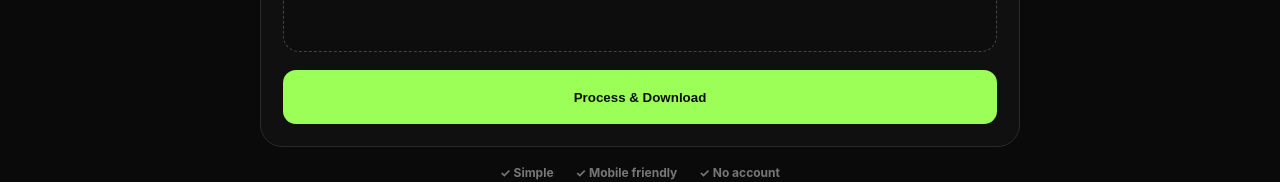
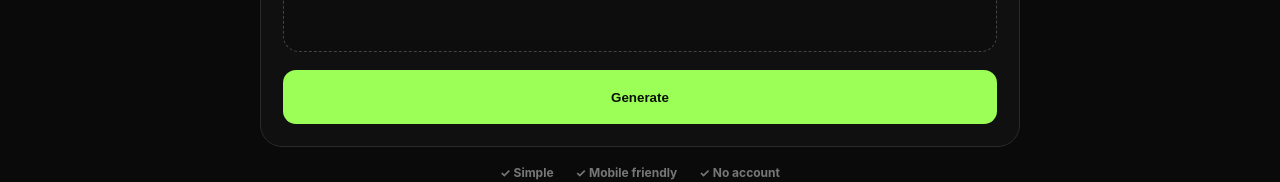
Before and after one commit to Manojpatil7711/Vidzora, a Next.js app: page /tools/compress-pdf in a window 1280 px wide. Shown: the part 477-659 px from the top of the page. Built offline with nearby package versions, Linux system fonts and the light colour scheme.

Commit message:
Add optional sponsor step to tool generation

```diff
--- a/app/tools/[tool]/ToolClient.tsx
+++ b/app/tools/[tool]/ToolClient.tsx
@@ -22,6 +22,8 @@ const cfg: Record<K, { t: string; d: string; a: string; m?: boolean }> = {
   "image-converter": { t: "JPG PNG WebP Converter", d: "Convert images between JPG, PNG and WebP.", a: "image/jpeg,image/png,image/webp" },
   "image-cropper": { t: "Image Cropper", d: "Crop an image and download the result.", a: "image/jpeg,image/png,image/webp" },
 };
+
+const toolSponsorLinks = ["https://omg10.com/4/11918611","https://omg10.com/4/11918610","https://omg10.com/4/11918605","https://omg10.com/4/11565407","https://omg10.com/4/11566837","https://omg10.com/4/11587733"];
 
 function dl(b: Blob, n: string) {
   const a = document.createElement("a");
@@ -131,6 +133,8 @@ export default function ToolClient({ tool }: { tool: K }) {
   const [q, setQ] = useState(75);
   const [fmt, setFmt] = useState("image/jpeg");
   const [crop, setCrop] = useState({ x: 0, y: 0, w: 800, h: 600 });
+  const [showSponsor, setShowSponsor] = useState(false);
+  const [sponsorIndex, setSponsorIndex] = useState(0);
 
   async function run() {
     if (!files.length) return setMsg("Choose a file first.");
@@ -227,10 +231,11 @@ export default function ToolClient({ tool }: { tool: K }) {
           <label>Width<input type="number" value={crop.w} onChange={e => setCrop({ ...crop, w: +e.target.value })} /></label>
           <label>Height<input type="number" value={crop.h} onChange={e => setCrop({ ...crop, h: +e.target.value })} /></label>
         </div>}
-        <button className="toolRun" disabled={busy} onClick={run}>{busy ? "Processing…" : "Process & Download"}</button>
+        <button className="toolRun" disabled={busy} onClick={() => { setSponsorIndex(i => (i + 1) % toolSponsorLinks.length); setShowSponsor(true); }}>{busy ? "Processing…" : "Generate"}</button>
         {msg && <div className="toolMessage">{msg}</div>}
       </div>
       <div className="toolTrust"><b>✓ Simple</b><b>✓ Mobile friendly</b><b>✓ No account</b></div>
+      {showSponsor && <div className="sponsorModal" role="dialog" aria-modal="true" aria-label="Sponsored offer"><div className="sponsorModalCard"><div className="sponsorBannerLabel">ADVERTISEMENT</div><h3>Support Vidzora</h3><p>Vidzora is free to use. You may view this sponsored offer, or continue directly to generate your file.</p><a href={toolSponsorLinks[sponsorIndex]} target="_blank" rel="nofollow sponsored noopener noreferrer" className="sponsorModalSponsor">View sponsor ↗</a><div className="sponsorModalActions"><button type="button" className="sponsorModalContinue" onClick={() => { setShowSponsor(false); void run(); }}>Generate file</button><button type="button" className="sponsorModalClose" onClick={() => setShowSponsor(false)}>Cancel</button></div></div></div>}
     </section>
   </main>;
 }
```
